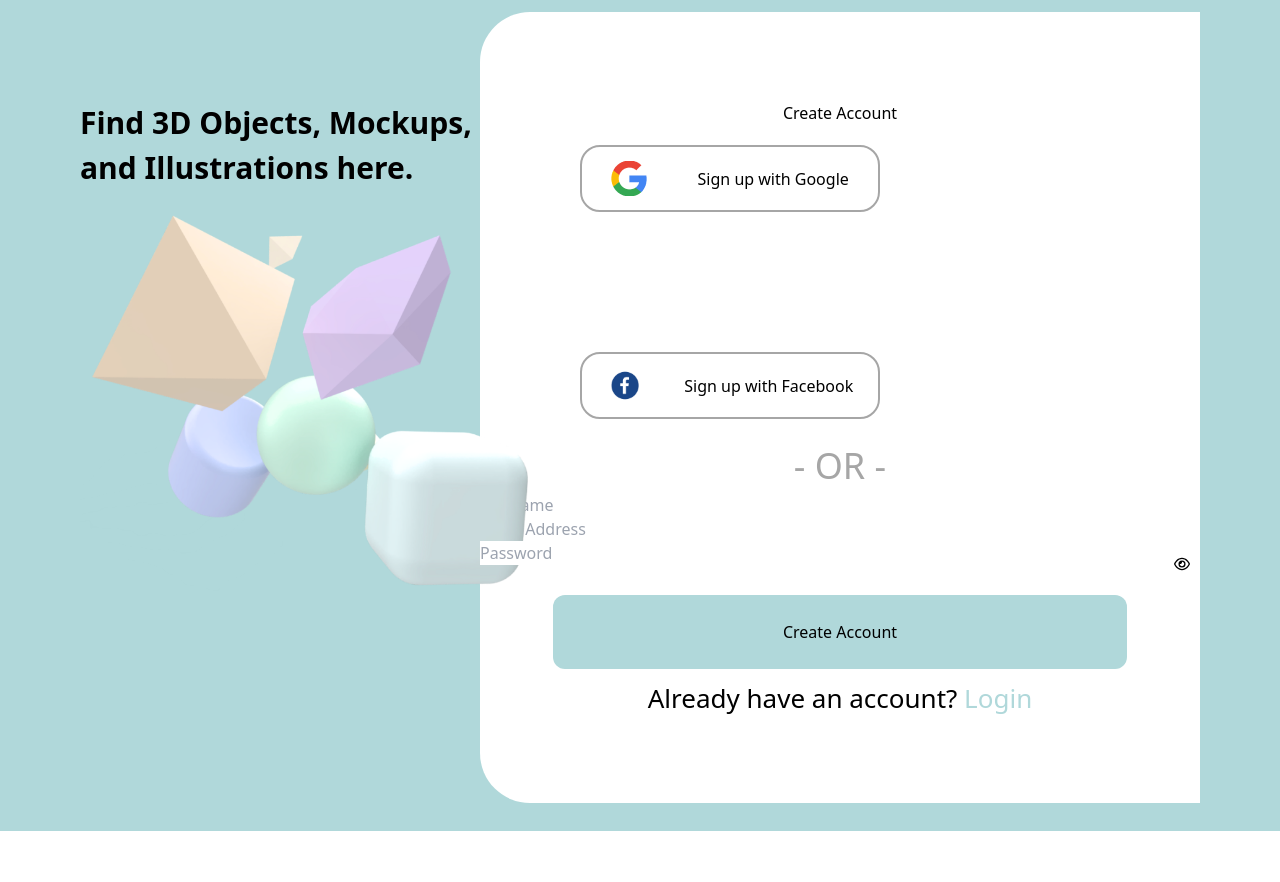
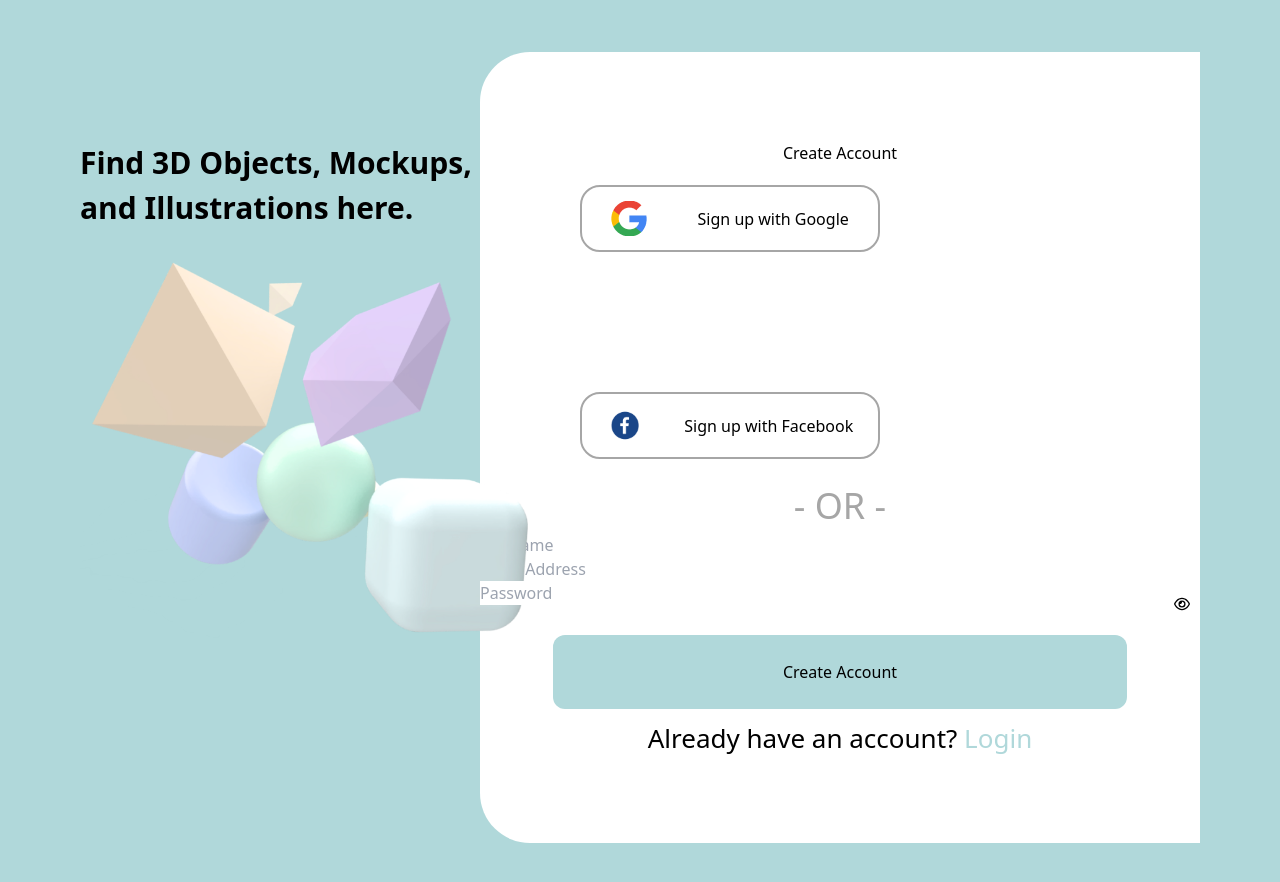
Before and after one commit to MosharrofHossainweb/Chat-box, a React (Vite) app: page / in a window 1280 px wide. Shown: the top 882 px of the page. Before the commit the page ends 831 px from the top, so only its background shows below. Built offline with nearby package versions, Linux system fonts and the light colour scheme.

Commit message:
first commit

```diff
--- a/src/Component/Common/Loginrester.css
+++ b/src/Component/Common/Loginrester.css
@@ -1,5 +1,5 @@
 .account {
-    @apply w-full bg-[#B0D8DA] flex;
+    @apply w-full bg-[#B0D8DA] pt-10 pb-10 flex;
 }
 
 .account_text h1 {
@@ -33,7 +33,7 @@
 
 .account_form {
     @apply w-full  md:mt-3 mt-[100px] bg-[#fff] rounded-bl-[50px] rounded-tl-[50px]
-    lg:pt-[89px] lg:pb-[49px] mb-7 md:pt-[59px] md:pb-[69px] pt-[39px] pb-[49px];
+    lg:pt-[89px] lg:pb-[49px] mb-16 md:pt-[59px] md:pb-[69px] pt-[39px] pb-[49px];
 }
 .account_form h2{
     @apply lg:text-[48px] md:text-[36] text-[26px] text-center font-poppins font-bold
--- a/src/Component/Login/Login.jsx
+++ b/src/Component/Login/Login.jsx
@@ -41,7 +41,7 @@ const Login = () => {
   };
 
   return (
-    <section className="register bg-[#B0D8DA]">
+    <section className="register bg-[#B0D8DA] h-[1000px]">
       <div className="container">
         <div className="account lg:h-[700px] h-[680px] pb-7">
           <div className="account_text">
--- a/src/Component/Register/Register.jsx
+++ b/src/Component/Register/Register.jsx
@@ -2,9 +2,9 @@ import React, { useState } from 'react';
 import { FaRegEyeSlash, FaRegEye } from 'react-icons/fa6';
 import '../../Component/Common/Loginrester.css';
 import { useNavigate } from 'react-router-dom';
-import { getAuth, createUserWithEmailAndPassword } from 'firebase/auth';
+import { getAuth, createUserWithEmailAndPassword, sendEmailVerification } from 'firebase/auth';
 import 'react-toastify/dist/ReactToastify.css';
-import { Flip, toast } from 'react-toastify';
+import { Flip, toast, Zoom } from 'react-toastify';
 
 const Register = () => {
   const [show, setShow] = useState(false);
@@ -67,7 +67,25 @@ const Register = () => {
         .then((userCredential) => {
           const user = userCredential.user;
           console.log('User registered:', user);
+
           navigate('/Login');
+
+          const auth = getAuth();
+          sendEmailVerification(auth.currentUser).then(() => {
+            // Email verification sent!
+            // ...
+            toast.success('🦄 E-mail varification sent !', {
+              position: "bottom-right",
+              autoClose: 5000,
+              hideProgressBar: false,
+              closeOnClick: true,
+              pauseOnHover: true,
+              draggable: true,
+              progress: undefined,
+              theme: "dark",
+              transition: Zoom,
+              });
+          });
         })
         .catch((error) => {
           const errorCode = error.code;
@@ -90,9 +108,9 @@ const Register = () => {
   };
 
   return (
-    <section className="register bg-[#B0D8DA]">
+    <section className="register bg-[#B0D8DA] h-[1000px]">
       <div className="container">
-        <div className="account">
+        <div className="account mb-8  pb-9">
           <div className="account_text">
             <h1 className="lg:w-[390px]">
               Find 3D Objects, Mockups, and Illustrations here.
```
